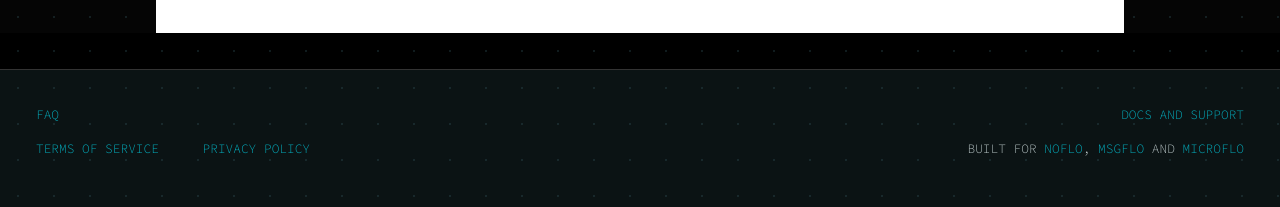
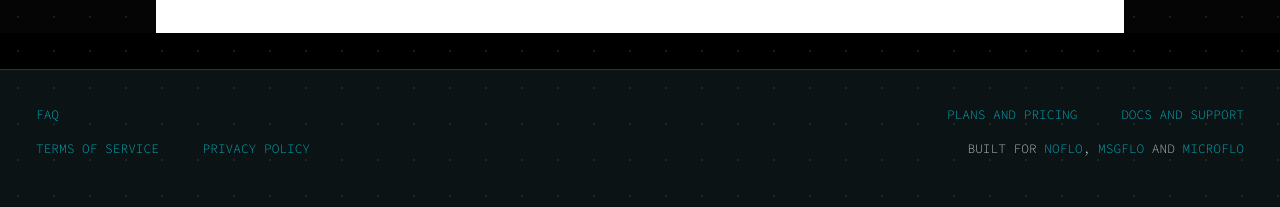
Before and after one commit to flowhub/docs.flowhub.io, a Jekyll site: the page built from index.md, in a window 1280 px wide and 931 px high. Shown: the part 721-928 px from the top of the window. Built offline with Jekyll 4.4.1, drawn with Linux system fonts in a browser that asks for light colours.

Commit message:
Plans link

```diff
--- a/_includes/nav-footer.html
+++ b/_includes/nav-footer.html
@@ -15,6 +15,7 @@
         </ul>
         <ul>
           <ul>
+            <li><a href="https://plans.flowhub.io/">Plans and pricing</a></li>
             <li><a href="https://docs.flowhub.io/">Docs and support</a></li>
           </ul>
           <ul>
```
